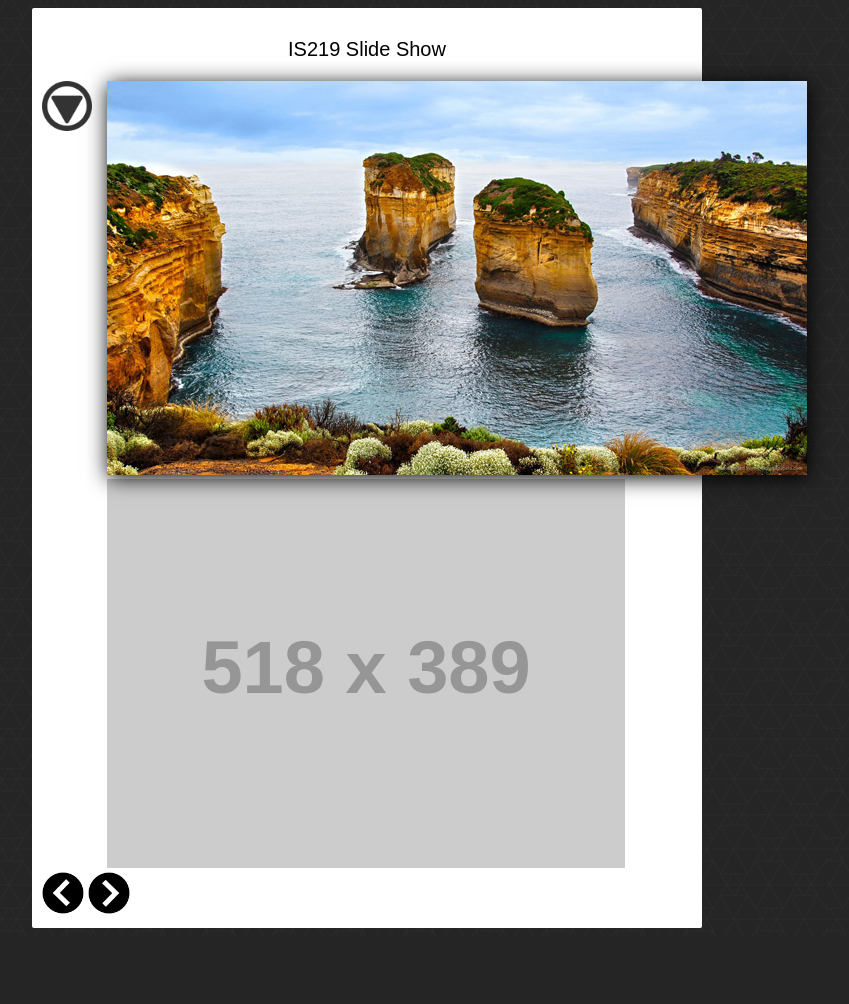
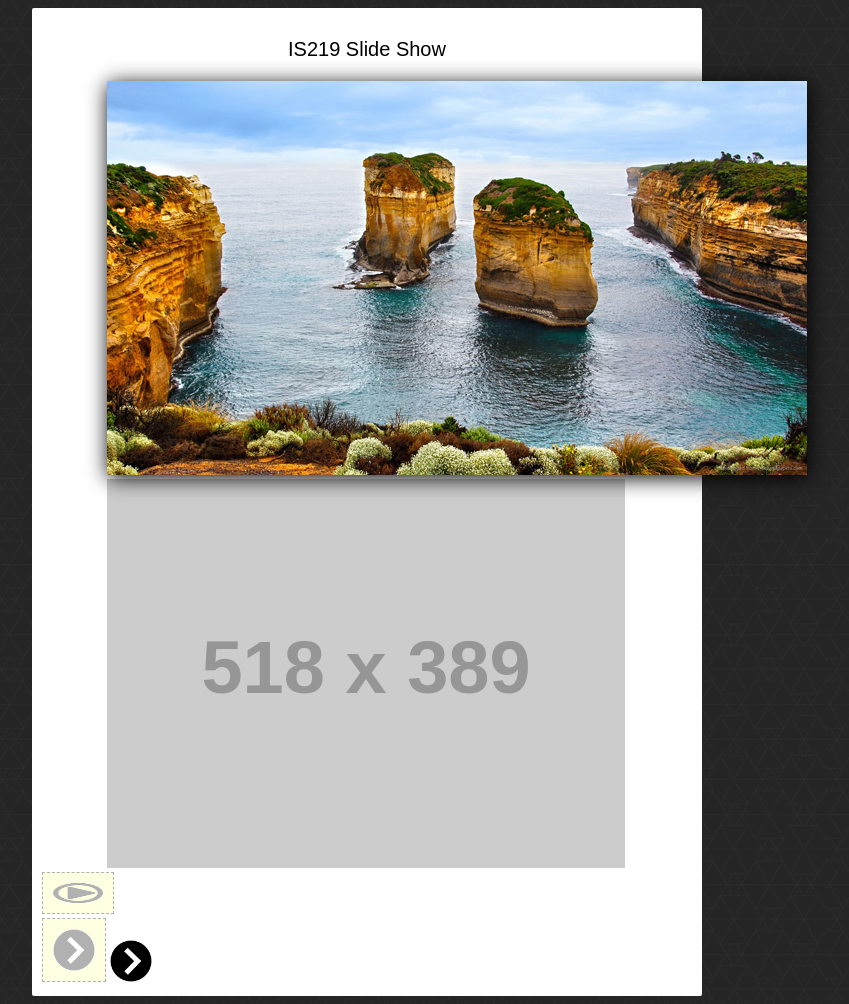
Before and after one commit to 123BL/Gallery_Lu, a PHP site: page /index.html in a window 1280 px wide. Shown: the whole page, without its empty margins (273-1122 px from the left). Before the commit the page ends 928 px from the top, so only its background shows below. Run offline with PHP 8.4, Linux system fonts and the light colour scheme; grey boxes labelled with a size stand in for pictures from a placeholder-image service; some libraries are stand-ins or nearby versions.

Commit message:
I worked on the animation for the thr rotating elements

```diff
--- a/css/style.css
+++ b/css/style.css
@@ -89,17 +89,56 @@ text-decoration: none;
 /*Add CSS styles to rotate the element 90deg
 Make it animate nicely. You'll need CSS3 for this*/
 .rot90 {
-transform: rotate(90deg);
+	position: relative;
+	display: inline-block;
+	border: 1px dashed #000;
+	padding: 10px;
+	background: #ffffa2;
+	height: 20px;
+	opacity: 0.3;
+	text-decoration: none;
+	transition: all 1s ease;
+}
+
+.rot90:hover {
+	transform: scale(2) rotate(30deg) translate(50px);
+	opacity: 1;
 }
 
 /*Add CSS styles to rotate the element 180deg
 Make it animate nicely. You'll need CSS3 for this*/
 .rot180 {
-	transform: rotate(180deg);
+	position: relative;
+	display: inline-block;
+	border: 1px dashed #000;
+	padding: 10px;
+	background: #ffffa2;
+	height: 20px;
+	opacity: 0.3;
+	text-decoration: none;
+	transition: all 1s ease;
+}
+
+.rot180:hover {
+	transform: scale(2) rotate(30deg) translate(50px);
+	opacity: 1;
 }
 
 /*Add CSS styles to rotate the element 270deg
-Make it animate nicely. You'll need CSS3 for this*/
-.rot270 {
-	transform: rotate(270deg);
+Make it animates nicely. You'll need CSS3 for this*/
+.rot180 {
+	position: relative;
+	display: inline-block;
+	border: 1px dashed #000;
+	padding: 10px;
+	background: #ffffa2;
+	height: 20px;
+	opacity: 0.3;
+	text-decoration: none;
+	transition: all 1s ease;
 }
+
+.rot180:hover {
+	transform: scale(2) rotate(30deg) translate(50px);
+	opacity: 1;
+}
```
